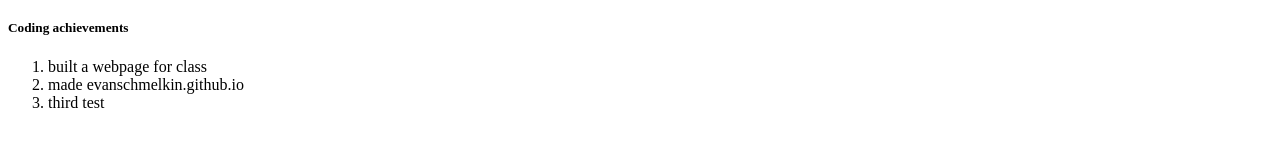
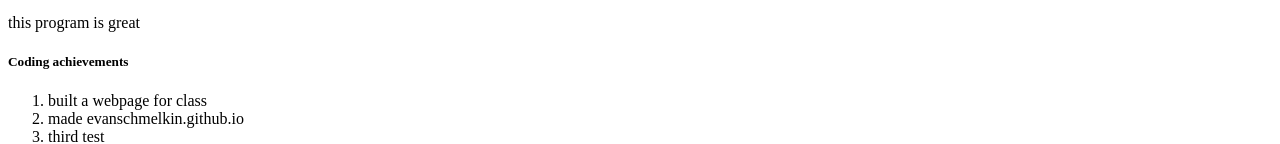
Before and after one commit to evanschmelkin/evanschmelkin.github.io, a plain HTML site: page index.html in a window 1280 px wide. Shown: the part 466-610 px from the top of the page. Drawn offline with Linux system fonts and the light colour scheme.

```diff
--- a/index.html
+++ b/index.html
@@ -11,7 +11,7 @@
 <a title="Charles J. Sharp
 , CC BY-SA 4.0 &lt;https://creativecommons.org/licenses/by-sa/4.0&gt;, via Wikimedia Commons" href="https://commons.wikimedia.org/wiki/File:Greater_flamingos_(Phoenicopterus_roseus)_resting.jpg"><img width="512" alt="Greater flamingos (Phoenicopterus roseus) resting" src="https://upload.wikimedia.org/wikipedia/commons/thumb/b/bf/Greater_flamingos_%28Phoenicopterus_roseus%29_resting.jpg/512px-Greater_flamingos_%28Phoenicopterus_roseus%29_resting.jpg?20220308074925"></a>
 <a href="https://commons.wikimedia.org/wiki/File:Bhaga_River_Darcha_Gemur_Lahaul_Jun24_A7CR_00231.jpg"><img width="512" alt="Bhaga River Darcha Gemur Lahaul Jun24 A7CR 00231" src="https://upload.wikimedia.org/wikipedia/commons/thumb/9/9c/Bhaga_River_Darcha_Gemur_Lahaul_Jun24_A7CR_00231.jpg/512px-Bhaga_River_Darcha_Gemur_Lahaul_Jun24_A7CR_00231.jpg?20240726152421"></a>
-
+<p>this program is great</p>
 <h5>Coding achievements</h5>
 <ol>
     <li>built a webpage for class</li>
```
